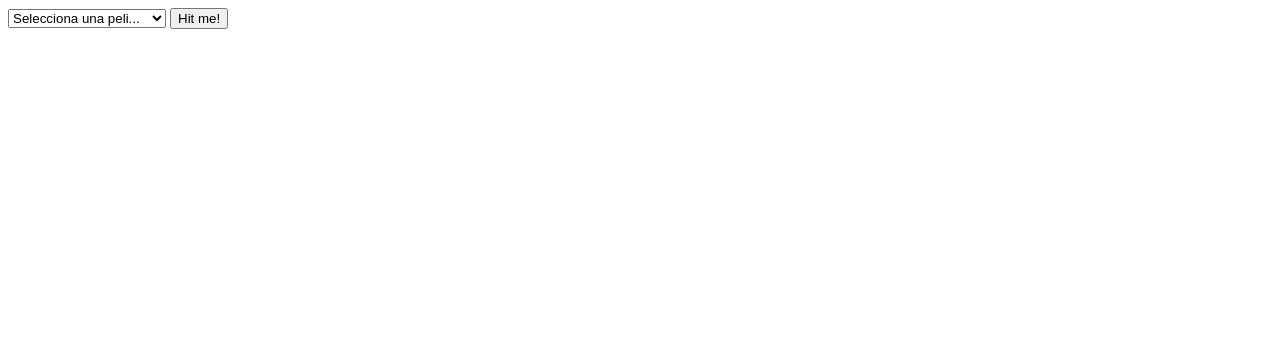
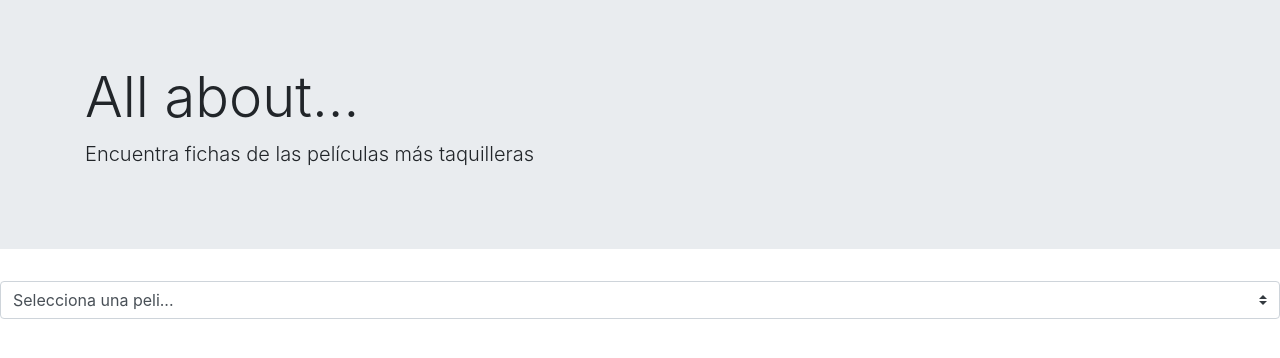
Before and after one commit to Copelia/movie-api, a website: page src/index.html in a window 1280 px wide. Drawn offline with nearby package versions, Linux system fonts and the light colour scheme.

Commit message:
Añadiendo un poco de estilo

```diff
--- a/src/index.html
+++ b/src/index.html
@@ -5,23 +5,33 @@
     <meta http-equiv="X-UA-Compatible" content="IE=edge">
     <title>All About...</title>
     <meta name="viewport" content="width=device-width, initial-scale=1">
-    <!-- <link rel="stylesheet" type="text/css" media="screen" href="main.css" /> -->
+    <link rel="stylesheet" href="css/main.css" />
+    <link rel="stylesheet" href="https://stackpath.bootstrapcdn.com/bootstrap/4.1.3/css/bootstrap.min.css" integrity="sha384-MCw98/SFnGE8fJT3GXwEOngsV7Zt27NXFoaoApmYm81iuXoPkFOJwJ8ERdknLPMO" crossorigin="anonymous">
+
 
 </head>
 <body>
+        <div class="jumbotron jumbotron-fluid">
+                <div class="container">
+                  <h1 class="display-4">All about...</h1>
+                  <p class="lead">Encuentra fichas de las películas más taquilleras</p>
+                </div>
+              </div>
     <main>
-        <section>
-            <select id="select" onchange="selectChange()">
-                <option>Selecciona una peli...</option>
-                <option value="The+Lord+Of+The+Rings">The Lord Of The Rings</option>
-                <option value="The+Godfather">The Godfather</option>
-                <option value="Men+In+Black">Men in Black</option>
-            </select>
-            <button id="btn">Hit me!</button>
+            <div class="input-group mb-3">
+                    <select class="custom-select" id="inputGroupSelect01" onchange="selectChange()">
+                      <option selected>Selecciona una peli...</option>
+                      <option value="The+Lord+Of+The+Rings">The Lord of the Rings</option>
+                      <option value="The+Godfather">The Godfather</option>
+                      <option value="Men+In+Black">Men in Black</option>
+                    </select>
+                  </div>
             <div id="results"></div>
-        </section>
-    </main>
+        </main>
 <script src="js/data.js"></script>
 <script src="js/main.js"></script>
+<script src="https://code.jquery.com/jquery-3.3.1.slim.min.js" integrity="sha384-q8i/X+965DzO0rT7abK41JStQIAqVgRVzpbzo5smXKp4YfRvH+8abtTE1Pi6jizo" crossorigin="anonymous"></script>
+<script src="https://cdnjs.cloudflare.com/ajax/libs/popper.js/1.14.3/umd/popper.min.js" integrity="sha384-ZMP7rVo3mIykV+2+9J3UJ46jBk0WLaUAdn689aCwoqbBJiSnjAK/l8WvCWPIPm49" crossorigin="anonymous"></script>
+<script src="https://stackpath.bootstrapcdn.com/bootstrap/4.1.3/js/bootstrap.min.js" integrity="sha384-ChfqqxuZUCnJSK3+MXmPNIyE6ZbWh2IMqE241rYiqJxyMiZ6OW/JmZQ5stwEULTy" crossorigin="anonymous"></script>
 </body>
 </html>
--- a/src/js/data.js
+++ b/src/js/data.js
@@ -4,7 +4,7 @@ let api = '2a4884f1';
 let search;
 // Función para opción de select con alguna de las 3 películas
 const selected = () => {
-  let movieSelect = document.getElementById('select');
+  let movieSelect = document.getElementById('inputGroupSelect01');
   search = movieSelect.options[movieSelect.selectedIndex].value;
   //  console.log(search);
   getMovies(search);
--- a/src/js/main.js
+++ b/src/js/main.js
@@ -2,7 +2,7 @@
 let newMoviesArr = [];
 
 window.getArray = (data) => {
-//  Obteniendo arreglo de objetos con los resultados de la api para un título :c
+//  Obteniendo arreglo de objetos con los resultados de la api para los 3 títulos elegidos muajaj c:
   let results = data.Search;
   console.log(results);
 
```
